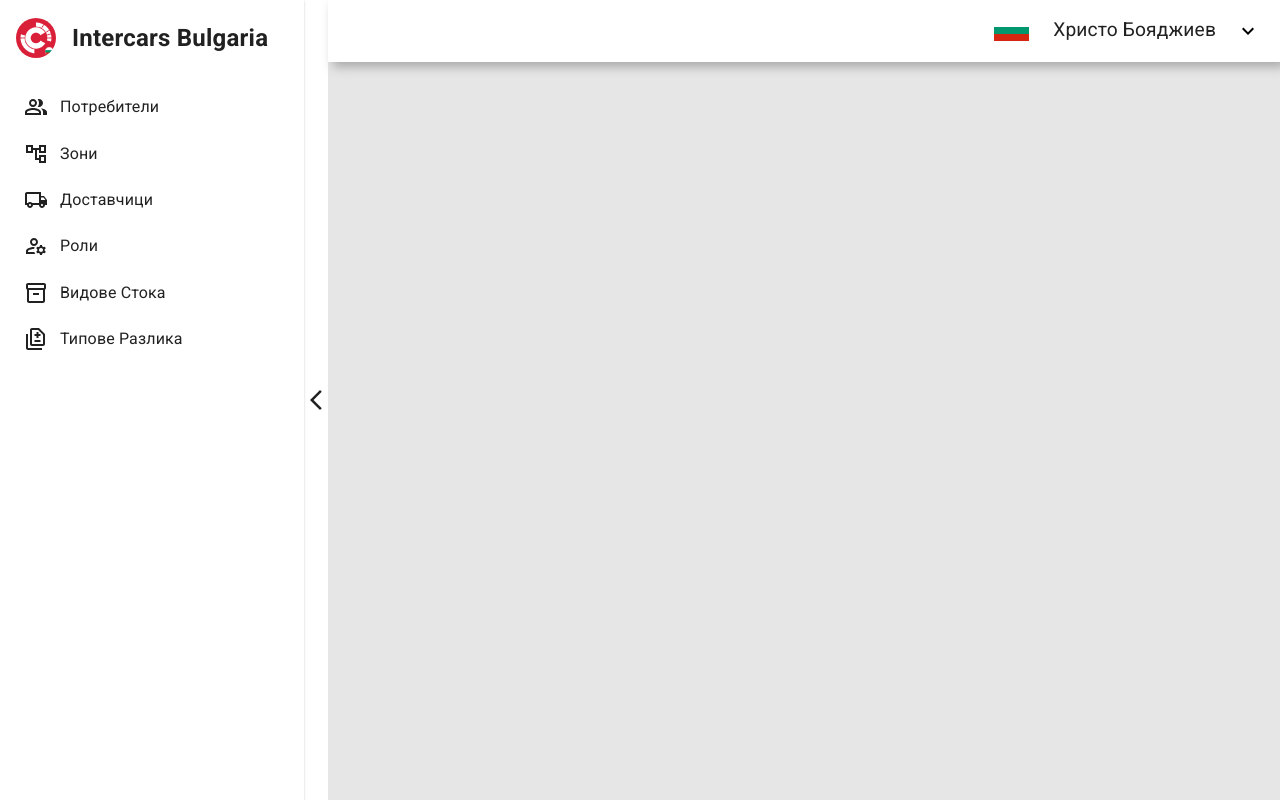
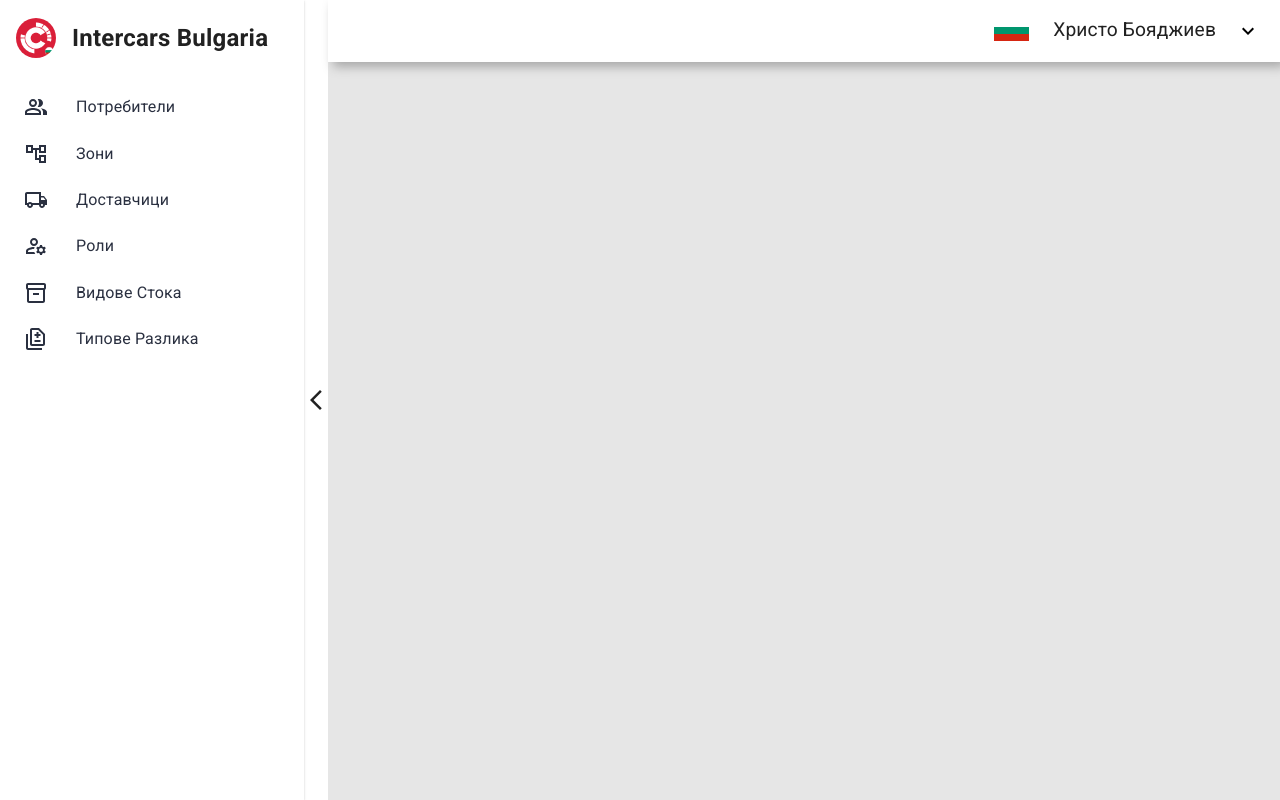
Before and after one commit to InterCarsBulgaria-TechLeadAcademy/warehouse.management.fe, a React (Vite) app: page /main in a window 1280 px wide. Built offline with nearby package versions, Linux system fonts and the light colour scheme.

Commit message:
make MainMenuListItem work properly

```diff
--- a/src/components/features/MainMenuListItem.tsx
+++ b/src/components/features/MainMenuListItem.tsx
@@ -1,7 +1,5 @@
-import { ListItemIcon, ListItemText, MenuItem } from '@mui/material'
-
-import * as React from 'react'
-import { useNavigate } from 'react-router-dom'
+import { Box, ListItemIcon, ListItemText, MenuItem } from '@mui/material'
+import { NavLink } from 'react-router-dom'
 
 interface MainMenuListItemProps {
   title: string
@@ -10,19 +8,10 @@ interface MainMenuListItemProps {
 }
 
 export default function MainMenuListItem({ title, Icon, link }: MainMenuListItemProps) {
-  const navigate = useNavigate()
-  const [selectedIndex, setSelectedIndex] = React.useState(0)
-
-  const handleMenuItemClick = (index: number) => {
-    setSelectedIndex(index)
-    navigate(link)
-  }
-
   return (
     <MenuItem
       sx={{
-        padding: '0.7em 0 0.7em 1.5em',
-        color: selectedIndex === 1 ? 'primary.main' : 'none',
+        padding: 0,
         '&:hover': {
           backgroundColor: 'primary.100',
           color: 'primary.main',
@@ -31,65 +20,29 @@ export default function MainMenuListItem({ title, Icon, link }: MainMenuListItem
               color: 'primary.main'
             }
         }
-      }}
-      selected={selectedIndex === 1}
-      onClick={() => handleMenuItemClick(1)}>
-      <ListItemIcon sx={{ color: 'inherit' }}>
-        <Icon />
-      </ListItemIcon>
-
-      <ListItemText>{title}</ListItemText>
+      }}>
+      <Box
+        component={NavLink}
+        to={link}
+        style={({ isActive }) => {
+          return {
+            backgroundColor: isActive ? 'primary.100' : 'none',
+            color: isActive ? 'primary.main' : 'secondary.main'
+          }
+        }}
+        sx={{
+          display: 'flex',
+          width: '100%',
+          padding: '0.7em 0 0.7em 1.5em',
+          gap: '1em',
+          color: 'secondary.main',
+          textDecoration: 'none'
+        }}>
+        <ListItemIcon sx={{ color: 'inherit' }}>
+          <Icon />
+        </ListItemIcon>
+        <ListItemText>{title}</ListItemText>
+      </Box>
     </MenuItem>
   )
 }
-
-// Old variant
-
-// import { Box, ListItemIcon, ListItemText, MenuItem } from '@mui/material'
-// import { NavLink } from 'react-router-dom'
-
-// interface MainMenuListItemProps {
-//   title: string
-//   Icon: React.ElementType
-//   link: string
-// }
-
-// export default function MainMenuListItem({ title, Icon, link }: MainMenuListItemProps) {
-//   return (
-//     <MenuItem
-//       sx={{
-//         padding: 0,
-//         '&:hover': {
-//           backgroundColor: 'primary.100',
-//           color: 'primary.main',
-//           '& .MuiSvgIcon-root, & .MuiSvgIcon-fontSizeMedium, & .css-wg28wd-MuiSvgIcon-root & MuiTypography-root, & .MuiTypography-body1, & .MuiListItemText-primary, & .css-10hburv-MuiTypography-root':
-//             {
-//               color: 'primary.main'
-//             }
-//         }
-//       }}>
-//       <Box
-//         component={NavLink}
-//         to={link}
-//         style={({ isActive }) => {
-//           return {
-//             backgroundColor: isActive ? 'primary.100' : 'none',
-//             color: isActive ? 'primary.main' : 'secondary.main'
-//           }
-//         }}
-//         sx={{
-//           display: 'flex',
-//           width: '100%',
-//           padding: '0.7em 0 0.7em 1.5em',
-//           gap: '1em',
-//           color: 'secondary.main',
-//           textDecoration: 'none'
-//         }}>
-//         <ListItemIcon sx={{ color: 'inherit' }}>
-//           <Icon />
-//         </ListItemIcon>
-//         <ListItemText>{title}</ListItemText>
-//       </Box>
-//     </MenuItem>
-//   )
-// }
--- a/src/pages/Main.tsx
+++ b/src/pages/Main.tsx
@@ -5,8 +5,8 @@ import useMediaQuery from '@mui/material/useMediaQuery'
 import SmallMainMenu from '@/components/features/SmallMainMenu'
 import ArrowBackIosNewIcon from '@mui/icons-material/ArrowBackIosNew'
 import ArrowForwardIosIcon from '@mui/icons-material/ArrowForwardIos'
+import LanguageSwitcher from '@/components/features/LanguageSwitcher'
 import { useState } from 'react'
-import LanguageSwitcher from '@/components/features/LanguageSwitcher'
 
 // import { Route, Routes } from "react-router-dom";
 // import { Vendors } from "../Vendors/Vendors";
```
